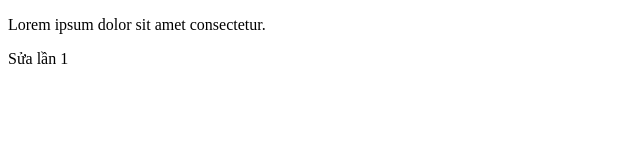
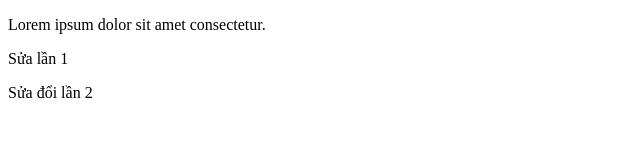
Before and after one commit to Liyued/DuAn3, a plain HTML site: page index.html in a window 1280 px wide. Shown: the whole page, without its empty margins (0-640 px from the left). Drawn offline with Linux system fonts and the light colour scheme.

Commit message:
Sửa lần 2

```diff
--- a/index.html
+++ b/index.html
@@ -8,5 +8,6 @@
   <body>
     <p>Lorem ipsum dolor sit amet consectetur.</p>
     <p>Sửa lần 1</p>
+    <p>Sửa đổi lần 2</p>
   </body>
 </html>
```
